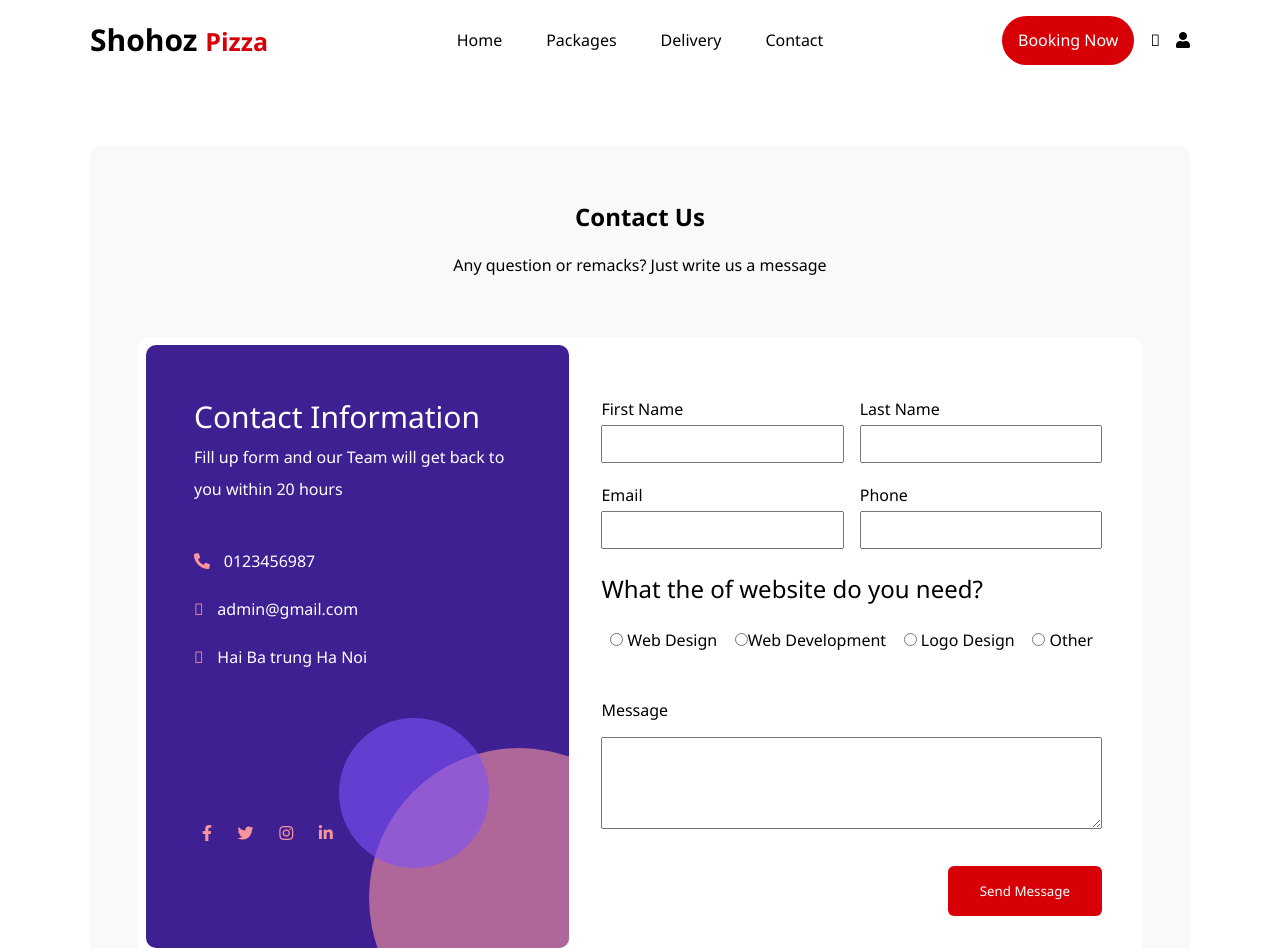
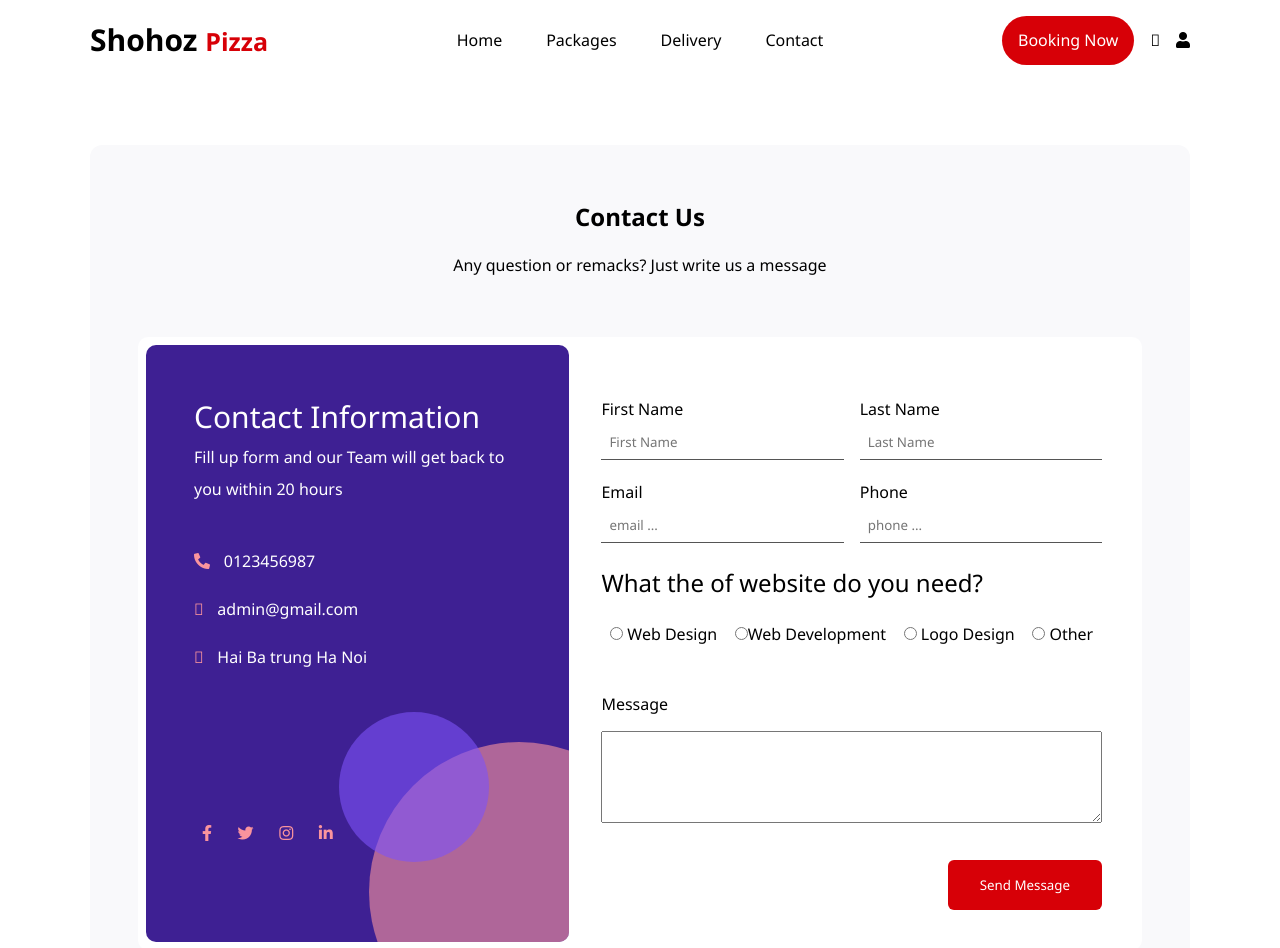
Before and after one commit to namnhi-vnu/OderFood, a plain HTML site: page contact.html in a window 1280 px wide. Shown: the top 948 px of the page. Drawn offline with Linux system fonts and the light colour scheme.

Commit message:
nam nhi them

```diff
--- a/contact.html
+++ b/contact.html
@@ -64,21 +64,21 @@
                             <div class="title">
                                 <div>
                                     <label for="">First Name</label>
-                                    <input type="text" required>
+                                    <input type="text" required placeholder="First Name">
                                 </div>
                                 <div>
                                     <label for="">Last Name</label>
-                                    <input type="text" required>
+                                    <input type="text" required placeholder="Last Name">
                                 </div>
                             </div>
                             <div class="title">
                                 <div>
                                     <label for="">Email</label>
-                                    <input type="email" required>
+                                    <input type="email" required placeholder="email ...">
                                 </div>
                                 <div>
                                     <label for="">Phone</label>
-                                    <input type="number">
+                                    <input type="number" placeholder="phone ...">
                                 </div>
                             </div>
                             <div>
--- a/style/style.scss
+++ b/style/style.scss
@@ -711,6 +711,11 @@ $timing: 0.3s;
             input {
               width: 100%;
               padding: 0.5rem 0.5rem;
+              border: none;
+              border-bottom: 1px solid #555555;
+              &:focus {
+                outline: none;
+              }
             }
           }
         }
```
Also changed, not shown: style/style.css, 1 other file.
